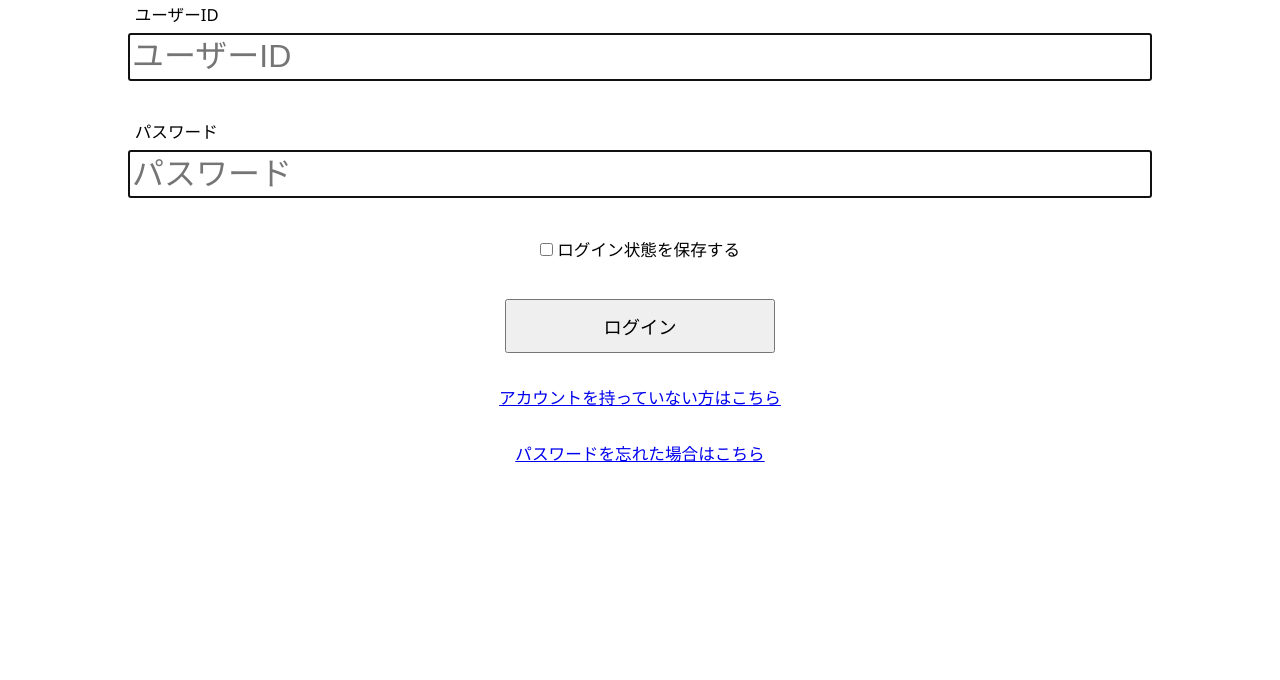
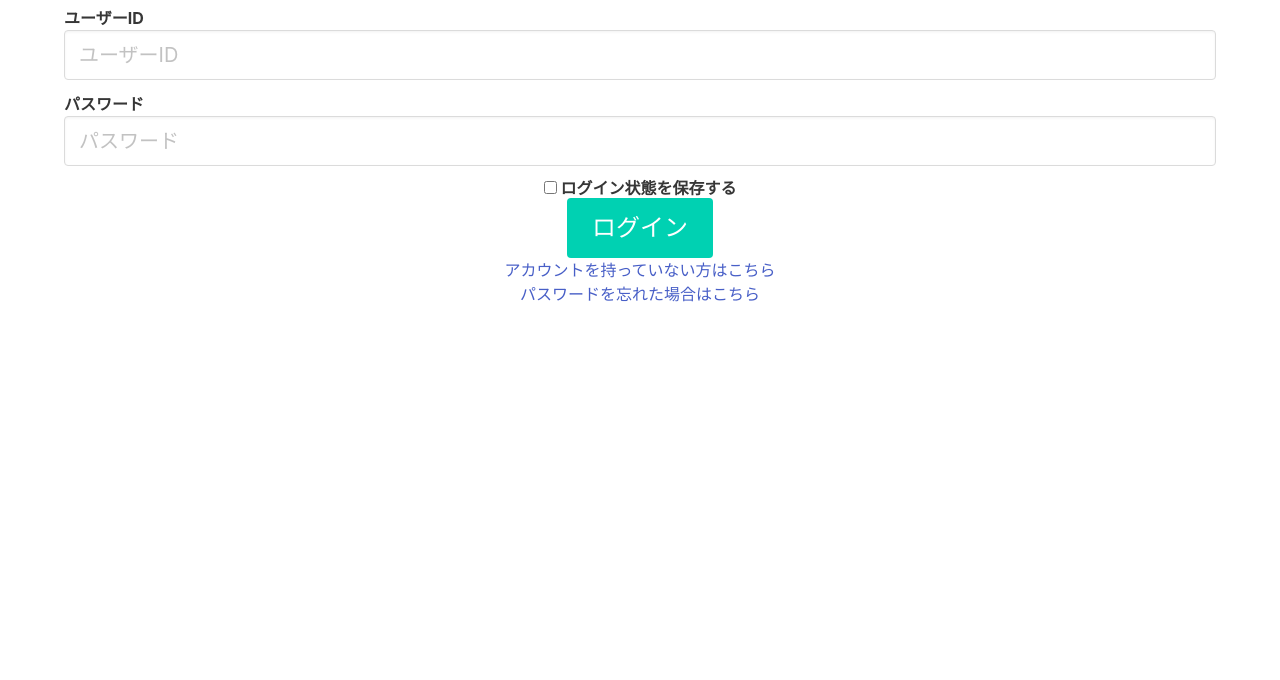
Before and after one commit to PC-CNT/html_view, a plain HTML site: page 01_login.html in a window 1280 px wide. Shown: the part 120-800 px from the top of the page. Drawn offline with nearby package versions, Linux system fonts and the light colour scheme.

Commit message:
Bulmaに変更

```diff
--- a/01_login.html
+++ b/01_login.html
@@ -6,53 +6,59 @@
     <meta http-equiv="X-UA-Compatible" content="IE=edge">
     <meta name="viewport" content="width=device-width, initial-scale=1.0">
 
-    <link rel="stylesheet" href="./css/style.css">
+    <!-- link rel="stylesheet" href="./css/style.css" -->
 
     <title>ログイン画面</title>
+
+    <link rel="stylesheet" href="https://cdn.jsdelivr.net/npm/bulma@0.9.4/css/bulma.min.css">
 </head>
 
-<body class="center_wrapper">
-    <div>
-        <h1>ふぁびっと</h1>
-    </div>
+<body>
+    <section class="section">
+        <div class="container is-family-sans-serif">
+            <h1 class=" has-text-centered title is-1">ふぁびっと</h1>
 
             <form action="">
-        <div>
-            <label>
+                <div class="field">
+                    <label class="label">
                         <p>ユーザーID</p>
-                <input class="wide" type="number" name="" placeholder="ユーザーID" required id="userID">
+                        <div class="control">
+                            <input class="input is-medium" type="number" placeholder="ユーザーID" required>
+                        </div>
                     </label>
                 </div>
 
-        <div>
-            <label>
+                <div class="field">
+                    <label class="label">
                         <p>パスワード</p>
-                <input class="wide" type="password" name="" placeholder="パスワード" required id="password">
+                        <div class="control">
+                            <input class="input is-medium" type="password" placeholder="パスワード" required>
+                        </div>
                     </label>
                 </div>
 
-        <div>
-            <label>
-                <p>
-                    <input type="checkbox" name="" id="">
+                <div class=" has-text-centered">
+                    <label class="checkbox label">
+                        <input type="checkbox">
                         ログイン状態を保存する
-                </p>
                     </label>
                 </div>
 
-        <div>
-            <button type="submit">ログイン</button>
+                <div class="control has-text-centered">
+                    <button class="button is-primary is-large" type="submit">ログイン</button>
                 </div>
 
-        <div>
+                <div class="has-text-centered">
                     <a href="#">アカウントを持っていない方はこちら</a>
                 </div>
 
-        <div>
+                <div class="has-text-centered">
                     <a href="#">パスワードを忘れた場合はこちら</a>
                 </div>
 
             </form>
+        </div>
+    </section>
 </body>
 
 </html>
```
Also changed, not shown: 02_signup.html (+7 -5 lines). Lines whose indentation alone changed are shown as unchanged.
